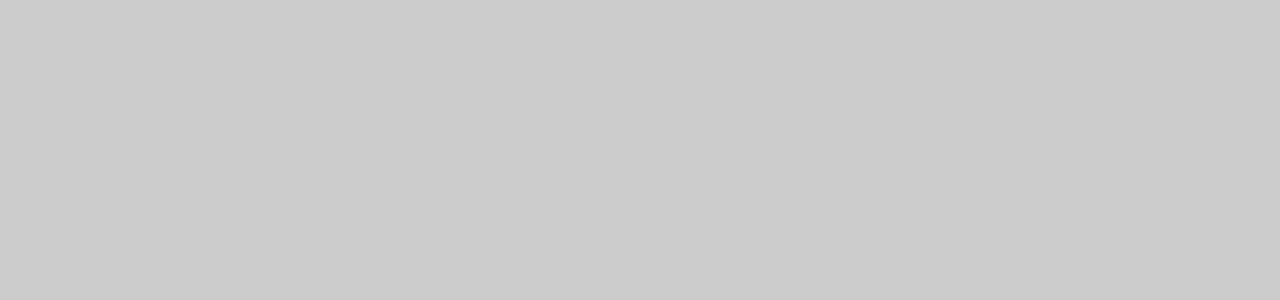
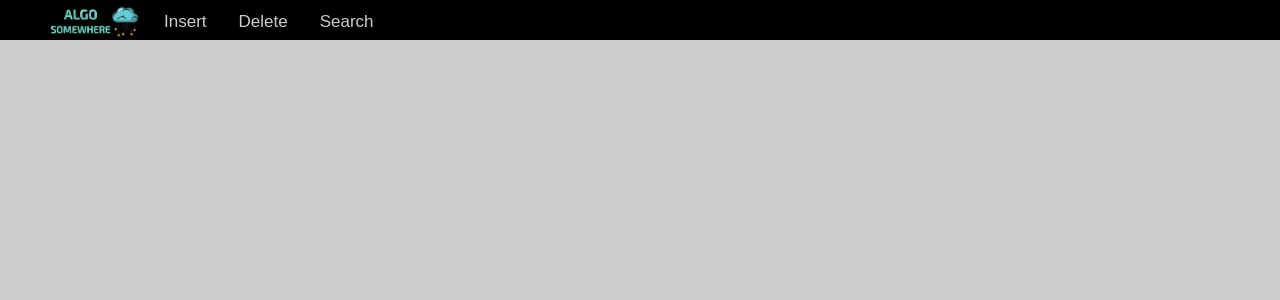
Before and after one commit to khang-uit/scrum, a React (Create React App) app in the folder client/: page /details in a window 1280 px wide. Before the commit this address had no page. Shown: the top 300 px of the page. Built offline with nearby package versions, Linux system fonts and the light colour scheme.

Commit message:
push details

```diff
--- a/client/src/App.js
+++ b/client/src/App.js
@@ -2,14 +2,15 @@ import './App.css';
 import { BrowserRouter, Routes, Route } from "react-router-dom";
 import Home from "./pages/Home/Home";
 import Details from "./pages/Details/Details";
-
+import Sort from "./pages/Details/Sort/Sort";
 
 function App() {
   return (
     <BrowserRouter>
       <Routes>
         <Route path="/" element={<Home/>} />
-        <Route path="/details/:id" element={<Details/>} />
+        <Route path="/details" element={<Details/>} />
+        <Route path="/sort" element={<Sort/>} />
       </Routes>
     </BrowserRouter>
   );
--- /dev/null
+++ b/client/src/pages/Details/Details.css
@@ -0,0 +1,66 @@
+* {
+    margin:0;
+    padding:0;
+    box-sizing: border-box;
+}
+
+#topbar {
+    background-color: rgb(0,0,0);
+    font-family: "PT Sans", sans-serif;
+    font-size: 13px;
+    height: 40px;
+    padding-left: 40px;
+    padding-right: 40px;
+    display: flex;
+    flex-wrap: wrap;
+    align-items: center;
+    position: relative;
+    justify-content: flex-start;
+  }
+
+#topbar .logo {
+    width:100px;
+}
+#topbar li {
+    display: inline;
+}
+.tab {
+    overflow: hidden;
+    background-color: transparent;
+  }
+
+  /* Style the buttons inside the tab */
+  .tab button {
+    background-color: inherit;
+    float: left;
+    border: none;
+    outline: none;
+    cursor: pointer;
+    padding: 9px 16px;
+    transition: 0.3s;
+    font-size: 17px;
+    color: #ccc;
+  }
+
+  /* Change background color of buttons on hover */
+  .tab button:hover {
+    background-color: #ddd;
+    color: #333;
+  }
+
+  /* Create an active/current tablink class */
+  .tab button.active {
+    background-color: #ccc;
+    color:#333;
+  }
+
+  /* Style the tab content */
+  .tabcontent {
+    display: none;
+    /* padding: 20px 12px; */
+    border: 1px solid #ccc;
+    border-top: none;
+  }
+  .content {
+    padding: 20px;
+  }
--- a/client/src/pages/Details/Details.js
+++ b/client/src/pages/Details/Details.js
@@ -1,10 +1,61 @@
 import React from "react";
-
+import './Details.css';
+function openTab(evt, tabName) {
+  var i, tabcontent, tablinks;
+  tabcontent = document.getElementsByClassName("tabcontent");
+  for (i = 0; i < tabcontent.length; i++) {
+    tabcontent[i].style.display = "none";
+  }
+  tablinks = document.getElementsByClassName("tablinks");
+  for (i = 0; i < tablinks.length; i++) {
+    tablinks[i].className = tablinks[i].className.replace(" active", "");
+  }
+  document.getElementById(tabName).style.display = "block";
+  evt.currentTarget.className += " active";
+}
 const Details = () => {
   return (
-    <>
+    <div>
+    <nav id="topbar">
+      <span style= {{
+marginRight: 0.25+"rem"
+      }}
+      >
+        <a
+          href="https://www.comp.nus.edu.sg/~stevenha"
+          // style="text-decoration: none; color: white"
+        >
+        </a>
+        <a
+          href="https://visualgo.net"
+          style= {{
+            fontSize: " 20px",
+            marginLeft: "4px"
+          }}
 
-    </>
+        >
+          <img className="logo" src="/Home/logo.png" alt="logo" />
+        </a>
+      </span>
+      <div className="tab">
+        <button className="tablinks" >Insert</button>
+        <button className="tablinks"  >Delete</button>
+        <button className="tablinks"  >Search</button>
+      </div>
+      <br/>
+      <div className="content" style={{width:100+"%"}}>
+        <div id="Insert" className="tabcontent">
+          </div>
+
+          <div id="Delete" className="tabcontent">
+          </div>
+
+          <div id="Search" className="tabcontent">
+          </div>
+      </div>
+
+      </nav>
+    </div>
   );
 };
 export default Details;
--- /dev/null
+++ b/client/src/pages/Details/Sort/Sort.css
@@ -0,0 +1,66 @@
+* {
+    margin:0;
+    padding:0;
+    box-sizing: border-box;
+}
+
+#topbar {
+    background-color: rgb(0,0,0);
+    font-family: "PT Sans", sans-serif;
+    font-size: 13px;
+    height: 40px;
+    padding-left: 40px;
+    padding-right: 40px;
+    display: flex;
+    flex-wrap: wrap;
+    align-items: center;
+    position: relative;
+    justify-content: flex-start;
+  }
+
+#topbar .logo {
+    width:100px;
+}
+#topbar li {
+    display: inline;
+}
+.tab {
+    overflow: hidden;
+    background-color: transparent;
+  }
+
+  /* Style the buttons inside the tab */
+  .tab button {
+    background-color: inherit;
+    float: left;
+    border: none;
+    outline: none;
+    cursor: pointer;
+    padding: 9px 16px;
+    transition: 0.3s;
+    font-size: 17px;
+    color: #ccc;
+  }
+
+  /* Change background color of buttons on hover */
+  .tab button:hover {
+    background-color: #ddd;
+    color: #333;
+  }
+
+  /* Create an active/current tablink class */
+  .tab button.active {
+    background-color: #ccc;
+    color:#333;
+  }
+
+  /* Style the tab content */
+  .tabcontent {
+    display: none;
+    /* padding: 20px 12px; */
+    border: 1px solid #ccc;
+    border-top: none;
+  }
+  .content {
+    padding: 20px;
+  }
--- /dev/null
+++ b/client/src/pages/Details/Sort/Sort.js
@@ -0,0 +1,38 @@
+import React from "react";
+import './Sort.css';
+
+const Sort = () => {
+  return (
+    <div>
+    <nav id="topbar">
+      <span style= {{
+marginRight: 0.25+"rem"
+      }}
+      >
+        <a
+          href="https://www.comp.nus.edu.sg/~stevenha"
+          // style="text-decoration: none; color: white"
+        >
+        </a>
+        <a
+          href="https://visualgo.net"
+          style= {{
+            fontSize: " 20px",
+            marginLeft: "4px"
+          }}
+
+        >
+          <img className="logo" src="/Home/logo.png" alt="logo" />
+        </a>
+      </span>
+
+      <br/>
+      <div className="content" style={{width:100+"%"}}>
+
+      </div>
+
+      </nav>
+    </div>
+  );
+};
+export default Sort;
```
